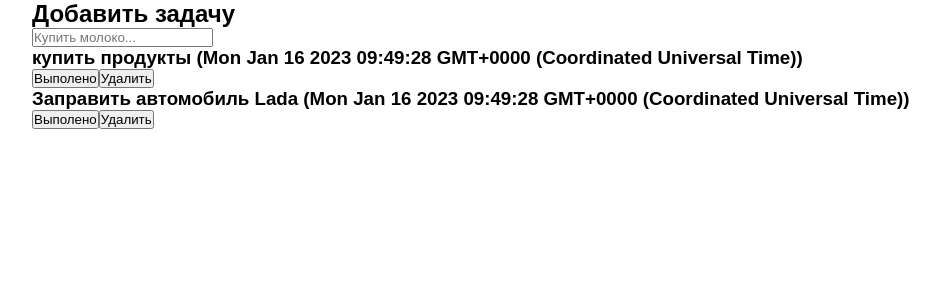
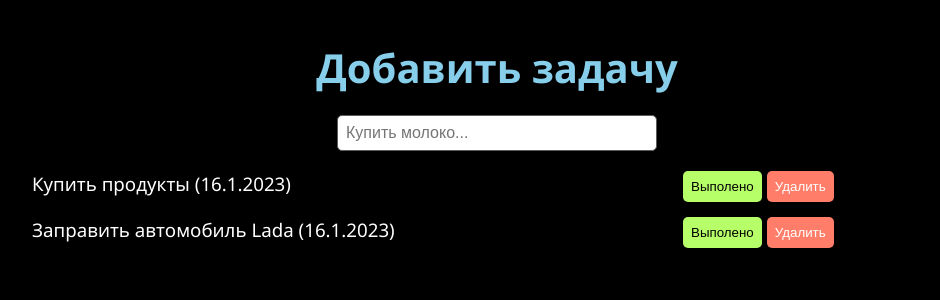
Before and after one commit to ctg-tat/todo-react, a React (Vite) app: page / in a window 1280 px wide. Shown: the top 300 px of the page, without its empty margins (143-1083 px from the left). Built offline with nearby package versions, Linux system fonts and the light colour scheme.

Commit message:
Add design

```diff
--- a/src/App.jsx
+++ b/src/App.jsx
@@ -1,4 +1,12 @@
 import { useState, useEffect } from "react"
+
+const formatDate = (date) => {
+  const Year = date.getFullYear();
+  const Month = date.getMonth() + 1;
+  const Day = date.getDate();
+
+  return `${Day}.${Month}.${Year}`;
+}
 
 const App = () => {
 
@@ -6,7 +14,7 @@ const App = () => {
   const[todos, setTodos] = useState([
     {
       id: "1",
-      name: "купить продукты",
+      name: "Купить продукты",
       date: new Date(),
       checked: false,
     },
@@ -73,8 +81,8 @@ const App = () => {
   return(
     <div className="layout">
       <div>
-        <form onSubmit={(e) => onSubmitHandle(e)}>
-          <h2>Добавить задачу</h2>
+        <form onSubmit={(e) => onSubmitHandle(e)} className="form">
+          <h2 className="title">Добавить задачу</h2>
           <input type="text" placeholder="Купить молоко..." onChange={(e) => onChangeHandle(e)} value={value}/>
         </form>
       </div>
@@ -85,15 +93,15 @@ const App = () => {
         {
           todos.map((todo) => {
             return(
-              <div>
-                <h3>{todo.name} ({todo.date.toString()})</h3>
+              <div className="todo">
+                <h3 className="title_todo">{todo.name} ({formatDate(todo.date)})</h3>
                 <div>
-                  <button onClick={() => onCheckedToggle(todo.id)}>
+                  <button onClick={() => onCheckedToggle(todo.id)} className="green_btn">
                     {
                       todo.checked ? "Не выполнено" : "Выполено"
                     }
                   </button>
-                  <button onClick={() => onDeleteTodoById(todo.id)}>Удалить</button>
+                  <button onClick={() => onDeleteTodoById(todo.id)} className="red_btn">Удалить</button>
                 </div>
               </div>
             )
--- a/src/index.css
+++ b/src/index.css
@@ -4,12 +4,15 @@
   margin: 0;
   padding: 0;
   box-sizing: border-box;
+  font-weight: 400;
 }
 
 body{
   font-size: 16px;
-  font-family: sans-serif;
+  font-family: 'Segoe UI', Tahoma, Geneva, Verdana, sans-serif;
+  font-size: 16px;
   font-weight: 400;
+  background-color: #000;
 }
 
 .layout{
@@ -17,3 +20,57 @@ body{
   margin: 0 auto;
   padding: 0 15px;
 }
+
+.title{
+  margin-top: 40px;
+  font-size: 40px;
+  text-align: center;
+  color: skyblue;
+  font-weight: 600;
+}
+
+.todo{
+  margin-bottom: 15px;
+  display: flex;
+  font-size: 16px;
+  color: #fff;
+}
+
+.form{
+  display: flex;
+  flex-direction: column;
+  align-items: center;
+}
+
+input{
+  padding: 8px;
+  border: 1px solid rgb(92, 92, 92);
+  font-size: 16px;
+  border-radius: 5px;
+  margin: 20px 0;
+  width: 320px;
+  outline: none;
+}
+
+button{
+  border: none;
+  padding: 8px;
+  background-color: #fff;
+  color: #fff;
+  border-radius: 5px;
+  margin-right: 5px;
+}
+
+.title_todo{
+  width: 70%;
+}
+
+.green_btn{
+  background-color: rgb(183, 255, 105);
+  color: #000;
+}
+
+.red_btn{
+  background-color: rgb(255, 125, 105);
+  color: #fff;
+}
```
